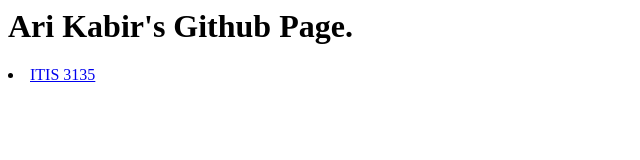
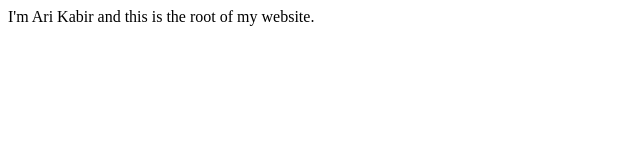
Before and after one commit to aridkabir/aridkabir.github.io, a plain HTML site: page index.html in a window 1280 px wide. Shown: the whole page, without its empty margins (0-640 px from the left). Drawn offline with Linux system fonts and the light colour scheme.

Commit message:
Update index.html

```diff
--- a/index.html
+++ b/index.html
@@ -1,4 +1 @@
-<h1>Ari Kabir's Github Page.</h1>
-<u1>
-    <li><a href="/itis3135">ITIS 3135</a></li>
-</u1>
+I'm Ari Kabir and this is the root of my website.
```
